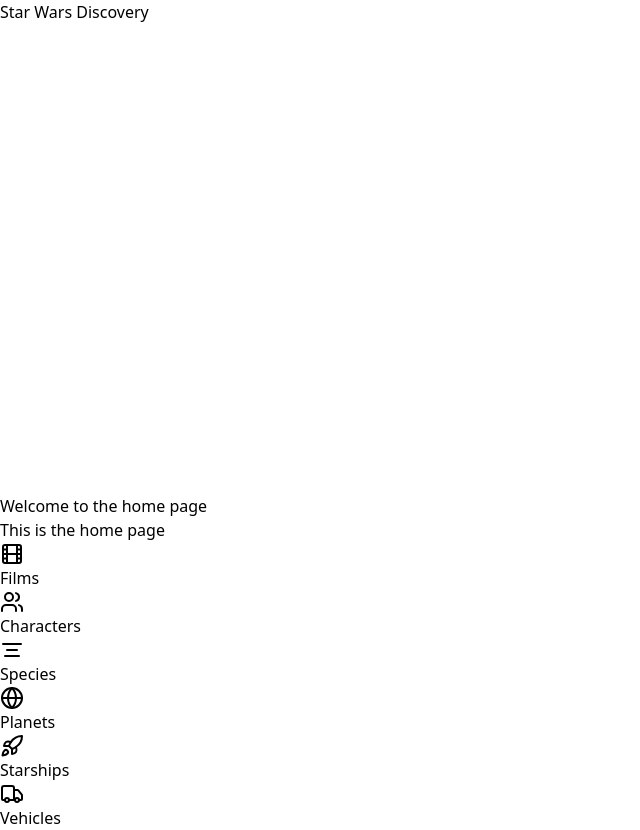
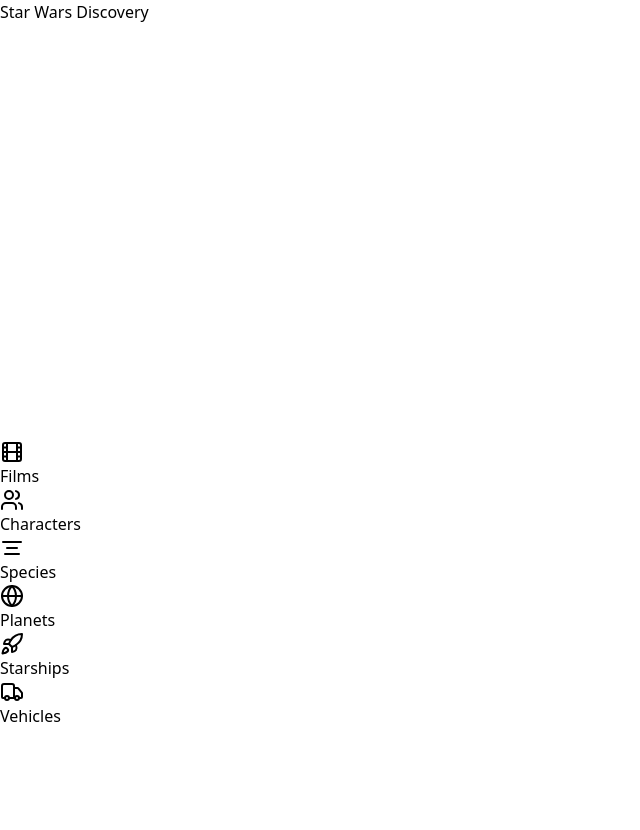
Before and after one commit to Melksedeque/star-wars-discovery, a React (Vite) app: page / in a window 1280 px wide. Shown: the whole page, without its empty margins (0-640 px from the left). After the commit the page ends 800 px from the top, so only its background shows below. Built offline with nearby package versions, Linux system fonts and the light colour scheme.

Commit message:
Limpeza de código

```diff
--- a/src/pages/Home.tsx
+++ b/src/pages/Home.tsx
@@ -28,13 +28,6 @@
           alt="Star Wars Logo"
           className="w-64 mb-8"
         />
-        <img
-          src="/images/LogoStarWars.svg"
-          alt="Star Wars Logo"
-          className="w-64 mb-8"
-        />
-        <h1 className="text-4xl font-bold">Welcome to the home page</h1>
-        <p className="text-lg">This is the home page</p>
       </div>
       <nav className="hidden md:flex space-x-8">
         {navigation.map((item) => {
```
